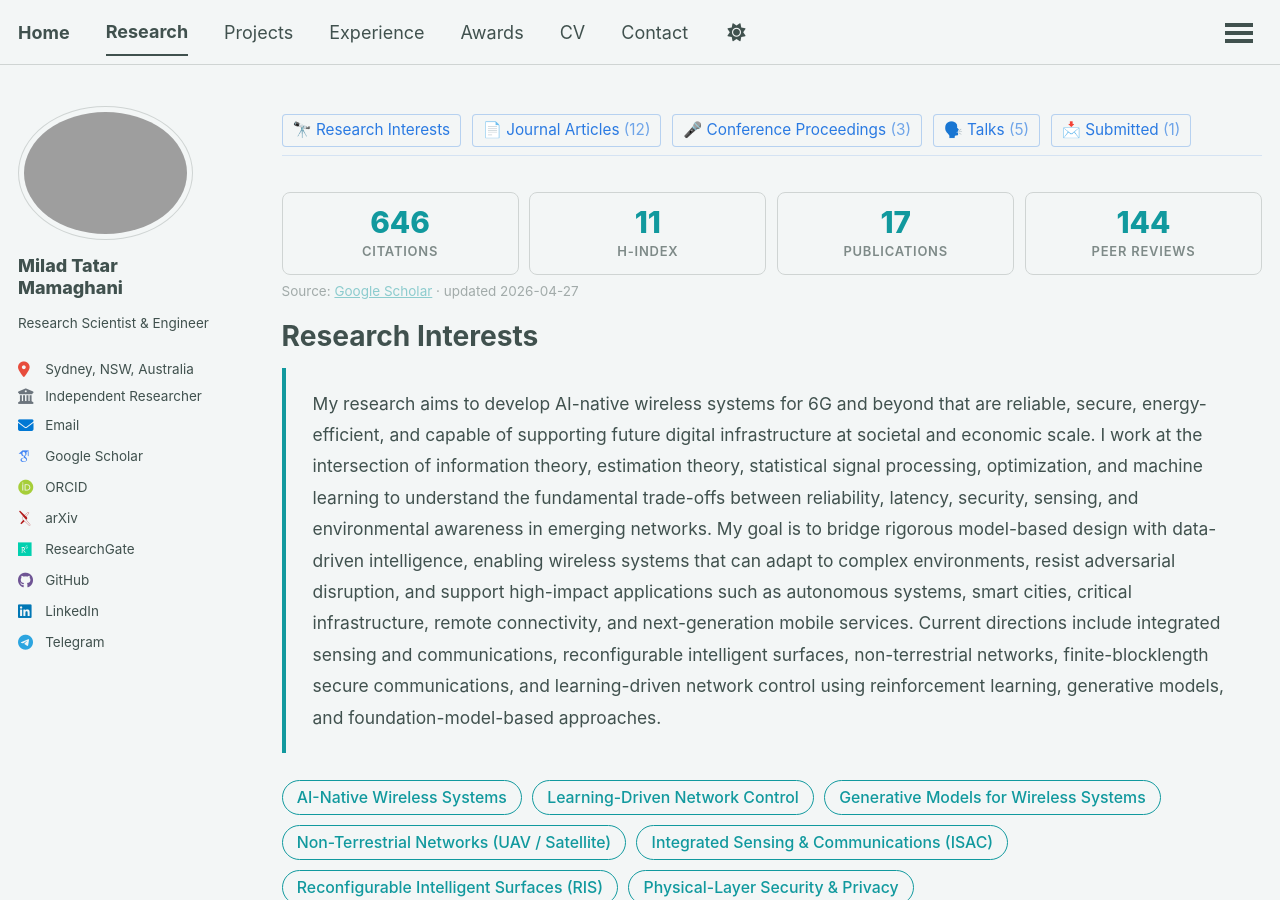
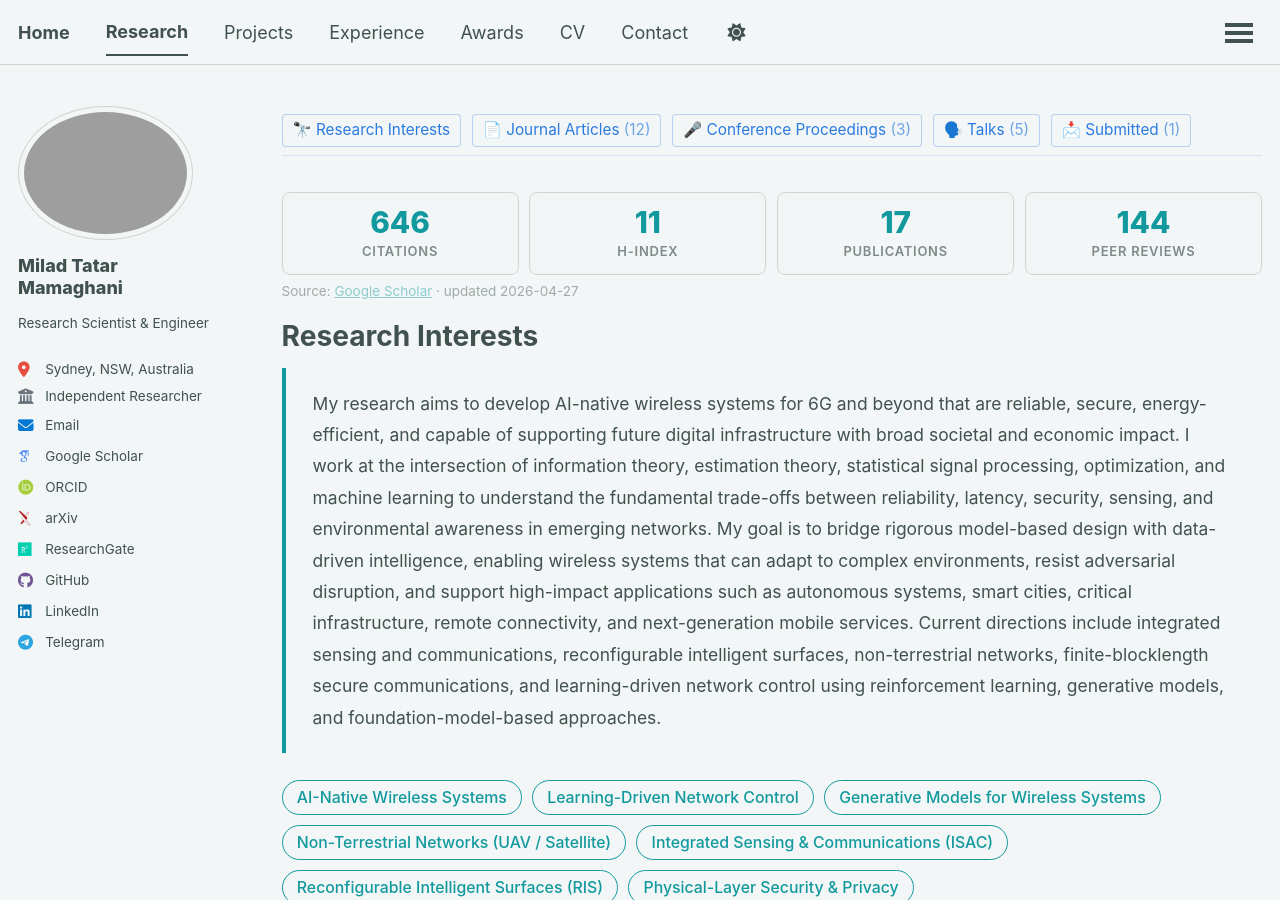
Before and after one commit to miladtm94/miladtm94.github.io, a Jekyll site: the page built from _pages/research.html, in a window 1280 px wide and 900 px high. Built offline with Jekyll 4.4.1, drawn with Linux system fonts in a browser that asks for light colours; some web fonts are replaced; a script that is not in the unit is left out.

Commit message:
research updates

```diff
--- a/_pages/research.html
+++ b/_pages/research.html
@@ -60,7 +60,7 @@ redirect_from:
 <h1 id="research-vision" style="scroll-margin-top:3.5em;">Research Interests</h1>
 <div style="border-left:4px solid var(--global-link-color); padding:1.1em 1.5em; margin-bottom:1.5em; background: var(--global-bg-color); border-radius:0 6px 6px 0;">
   <p style="margin:0; font-size:0.97em; line-height:1.8;">
-  My research aims to develop AI-native wireless systems for 6G and beyond that are reliable, secure, energy-efficient, and capable of supporting future digital infrastructure at societal and economic scale. I work at the intersection of information theory, estimation theory, statistical signal processing, optimization, and machine learning to understand the fundamental trade-offs between reliability, latency, security, sensing, and environmental awareness in emerging networks. My goal is to bridge rigorous model-based design with data-driven intelligence, enabling wireless systems that can adapt to complex environments, resist adversarial disruption, and support high-impact applications such as autonomous systems, smart cities, critical infrastructure, remote connectivity, and next-generation mobile services. Current directions include integrated sensing and communications, reconfigurable intelligent surfaces, non-terrestrial networks, finite-blocklength secure communications, and learning-driven network control using reinforcement learning, generative models, and foundation-model-based approaches.
+  My research aims to develop AI-native wireless systems for 6G and beyond that are reliable, secure, energy-efficient, and capable of supporting future digital infrastructure with broad societal and economic impact. I work at the intersection of information theory, estimation theory, statistical signal processing, optimization, and machine learning to understand the fundamental trade-offs between reliability, latency, security, sensing, and environmental awareness in emerging networks. My goal is to bridge rigorous model-based design with data-driven intelligence, enabling wireless systems that can adapt to complex environments, resist adversarial disruption, and support high-impact applications such as autonomous systems, smart cities, critical infrastructure, remote connectivity, and next-generation mobile services. Current directions include integrated sensing and communications, reconfigurable intelligent surfaces, non-terrestrial networks, finite-blocklength secure communications, and learning-driven network control using reinforcement learning, generative models, and foundation-model-based approaches.
 </p>
 </div>
 
```
